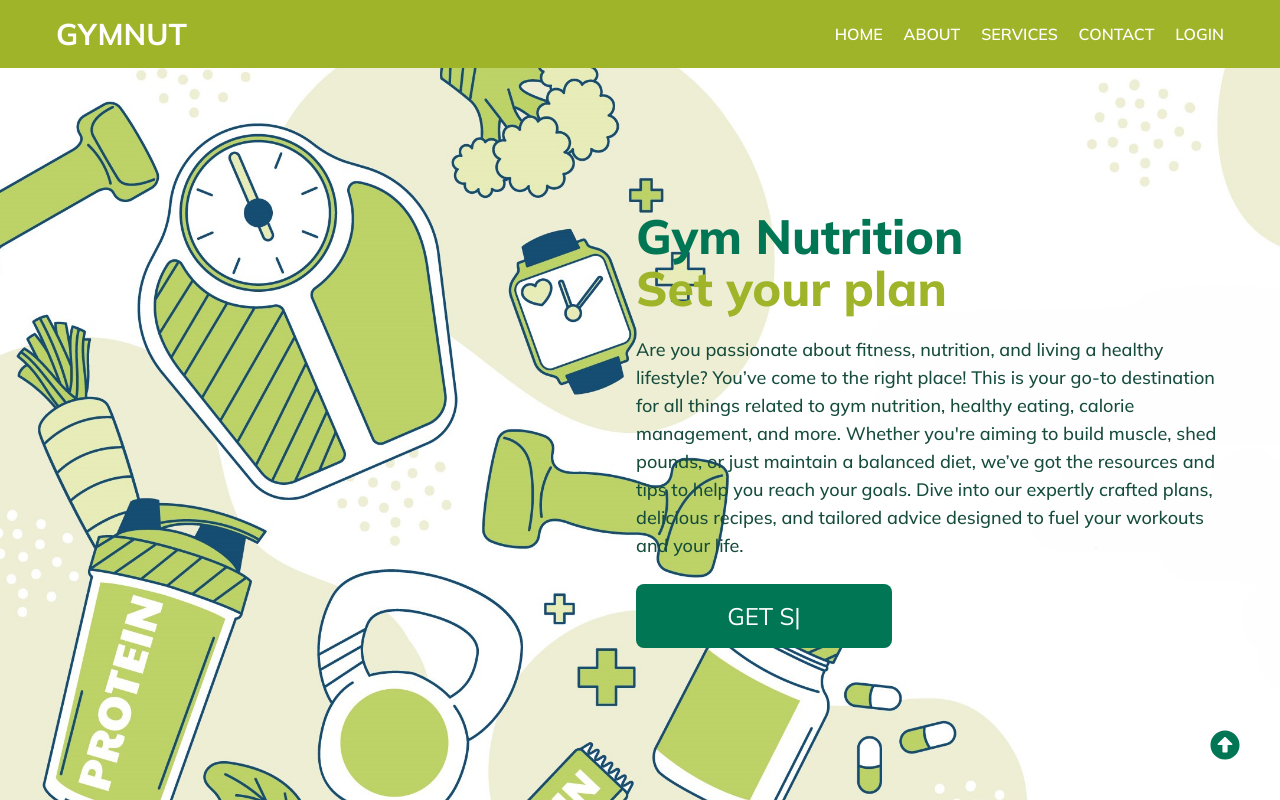
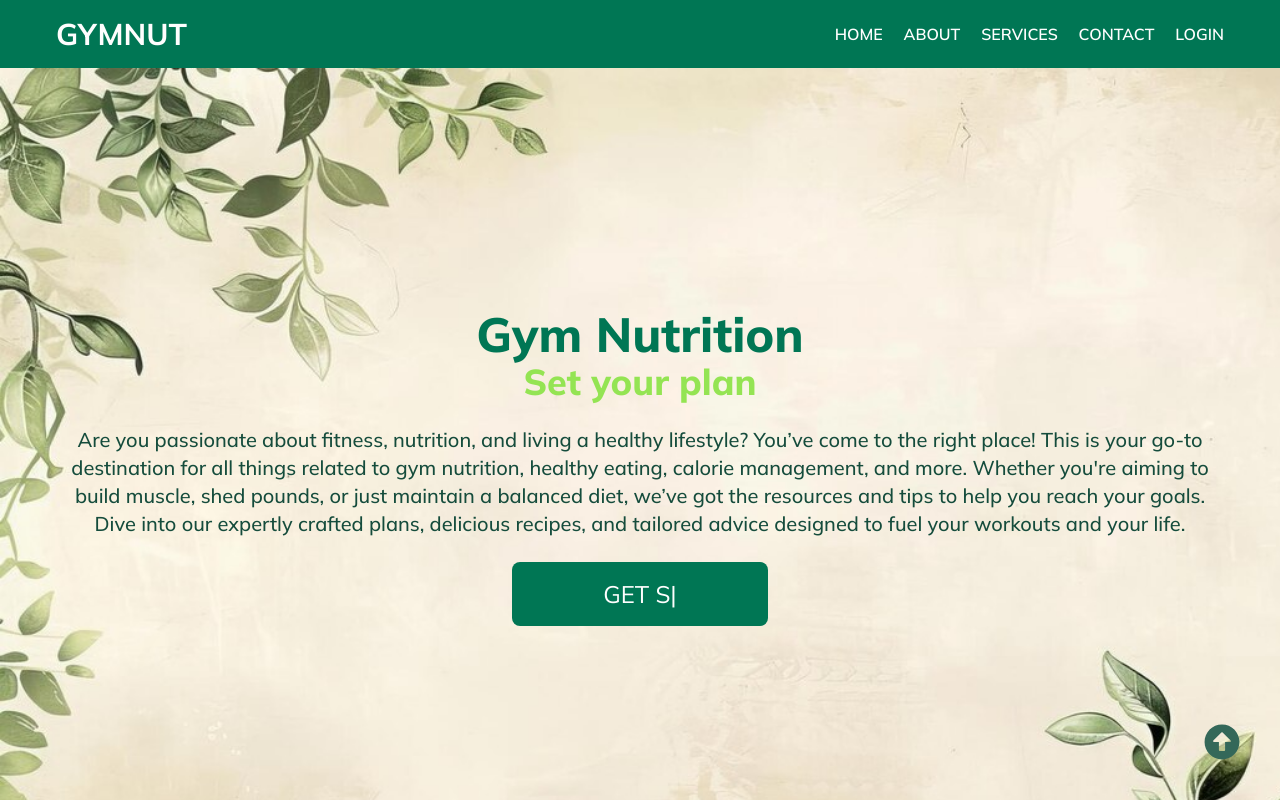
Before and after one commit to amrashraf2001/Gym-Nutrition-Plan, a React (Vite) app in the folder client/: page / in a window 1280 px wide. Built offline with nearby package versions, Linux system fonts and the light colour scheme.

Commit message:
homepage updated

```diff
--- a/client/src/components/About.jsx
+++ b/client/src/components/About.jsx
@@ -1,9 +1,10 @@
 import about1 from '../assets/about1.png'
 import about2 from '../assets/about2.png'
 
+
 const About = () => {
     return (
-        <section className="flex flex-col space-y-10 px-14 pt-14 pb-40" id="About">
+        <section className=" flex flex-col space-y-10 px-14 pt-14 pb-40 " id="About">
             <h2 className="text-5xl font-extrabold text-center">ABOUT US</h2>
             <div>
                 <p className="text-3xl font-medium text-center p-3 transition-all text-green-950  hover:shadow-[#007654] hover:shadow-lg hover:rounded-2xl">Welcome to GYMNUT, your trusted partner in achieving a healthier lifestyle through balanced nutrition and personalized meal planning. We believe that good food is the foundation of a happy, healthy life, and we're here to guide you on your journey to wellness.</p>
--- a/client/src/components/Contact.jsx
+++ b/client/src/components/Contact.jsx
@@ -4,11 +4,11 @@ const Contact = () => {
     <section className="flex-col px-14 py-44 pb-10" id="Contact">
       <h2 className="text-5xl font-extrabold text-center ">CONTACT</h2>
 
-      <form action="#" method="POST" className="mx-auto mt-16 mb-16 max-w-xl p-14 shadow-2xl rounded-2xl shadow-[#007654] hover:shadow-[#007654] bg-[#398650] sm:mt-20 flex-col space-y-10">
-        <div className="sm:col-span-2">
+      <form action="#" method="POST" className="mx-auto mt-16 mb-16 max-w-xl p-14 shadow-2xl rounded-2xl shadow-[#007654] hover:shadow-[#007654] bg-gradient-to-b from-[#398650] to-green-900 sm:mt-20 flex-col space-y-10">
+        <div class="sm:col-span-2">
           <label htmlFor="email" className="block text-2xl font-semibold leading-6 text-green-950 ">Email</label>
           <div className="mt-2.5">
-            <input type="email" name="email" id="email" autoComplete="email" className="block w-full rounded-md border-0 px-3.5 py-2 text-gray-900 shadow-sm ring-1 ring-inset ring-gray-300 placeholder:text-gray-400 focus:ring-2 focus:ring-inset focus:ring-[#007654] sm:text-sm sm:leading-6 " />
+            <input type="email" name="email" id="email" autocomplete="email" className="block w-full rounded-md border-0 px-3.5 py-2 text-gray-900 shadow-sm ring-1 ring-inset ring-gray-300 placeholder:text-gray-400 focus:ring-2 focus:ring-inset focus:ring-[#007654] sm:text-sm sm:leading-6 " />
           </div>
         </div>
 
--- a/client/src/components/Header.jsx
+++ b/client/src/components/Header.jsx
@@ -22,7 +22,7 @@ const Header = () => {
         setIsOpen(!isOpen);
     }
     return (
-        <header className="px-14 sticky top-0 z-[20] mx-auto flex-wrap w-full flex py-4 items-center justify-between text-[#fefefe] bg-[#9fb429]">
+        <header className="px-14 sticky top-0 z-[20] mx-auto flex-wrap w-full flex py-4 items-center justify-between text-[#fefefe] bg-[#007654]">
             <Link to={"/"} className="text-3xl font-bold">GYMNUT</Link>
             <nav className="w-1/3 justify-end flex">
                 <div className="hidden md:flex justify-between w-full">
--- a/client/src/components/Hero.jsx
+++ b/client/src/components/Hero.jsx
@@ -4,13 +4,13 @@ const Hero = () => {
     return (
         <section className="h-full flex relative bg-hero-pattern bg-cover" id="Hero">
 
-            <div className="absolute top-36 right-0 flex flex-col text-left justify-center max-w-[700px] gap-6 px-14">
-                <div className="flex flex-col text-left gap-1">
-                    <h2 className="font-extrabold text-5xl text-[#007654]">Gym Nutrition</h2>
-                    <h2 className="font-extrabold text-5xl text-[#9fb429]">Set your plan</h2>
+            <div className=" flex flex-col text-center items-center justify-center gap-6 px-14">
+                <div className="flex flex-col gap-1">
+                    <h2 className="font-extrabold text-5xl text-center text-[#007654]">Gym Nutrition</h2>
+                    <h2 className="font-extrabold text-4xl text-center text-[#94e453]">Set your plan</h2>
                 </div>
-                <p className="text-lg font-medium text-[#154c3c]">Are you passionate about fitness, nutrition, and living a healthy lifestyle? You’ve come to the right place! This is your go-to destination for all things related to gym nutrition, healthy eating, calorie management, and more. Whether you're aiming to build muscle, shed pounds, or just maintain a balanced diet, we’ve got the resources and tips to help you reach your goals. Dive into our expertly crafted plans, delicious recipes, and tailored advice designed to fuel your workouts and your life.</p>
-                <Link className="px-14 py-4 w-64 bg-[#007654] transition hover:bg-[#105642] text-[#fefefe] rounded-lg text-center items-center text-2xl overflow-hidden animation self-center md:self-start" to={"/register"}></Link>
+                <p className="text-xl font-medium text-[#154c3c]">Are you passionate about fitness, nutrition, and living a healthy lifestyle? You’ve come to the right place! This is your go-to destination for all things related to gym nutrition, healthy eating, calorie management, and more. Whether you're aiming to build muscle, shed pounds, or just maintain a balanced diet, we’ve got the resources and tips to help you reach your goals. Dive into our expertly crafted plans, delicious recipes, and tailored advice designed to fuel your workouts and your life.</p>
+                <Link className="px-14 py-4 w-64 bg-[#007654] transition hover:bg-[#105642] text-[#fefefe] rounded-lg text-center items-center text-2xl overflow-hidden animation self-center" to={"/register"}></Link>
             </div>
         </section>
     )
--- a/client/src/components/Services.jsx
+++ b/client/src/components/Services.jsx
@@ -1,23 +1,23 @@
 
 const Services = () => {
   return (
-    <section className=" flex-col space-y-10 px-14 py-14" id="Services">
+    <section className=" flex-col space-y-10 px-14 py-14 " id="Services">
                 <h2 className="text-5xl font-extrabold text-center">SERVICES</h2>
         <div className="flex max-[768px]:justify-center max-[768px]:gap-8 gap-3 flex-wrap ">
-            <div className="flex-col p-5  bg-lime-200 rounded-2xl shadow-xl shadow-[#007654] space-y-2 transition hover:shadow-[#007654] hover:bg-[#80AF81] hover:text-[#eeeed4]">
+            <div className="flex-col p-5  bg-gradient-to-b from-green-400 to-green-900 rounded-2xl shadow-xl shadow-[#007654] space-y-2 transition hover:text-[#f1f1cc]">
                 <h2 className="text-3xl font-bold text-green-950 hover:text-green-950">Nutrition Plans</h2>
                 <p className="text-xl font-medium w-[300px]">Our customized nutrition plans are tailored to your unique dietary needs, preferences, and lifestyle. After a detailed assessment, we create a plan that aligns with your goals, whether you're aiming for weight loss, muscle gain, improved energy, or overall health</p>
             </div>
-            <div className="flex-col p-5  bg-lime-200 rounded-2xl shadow-xl shadow-[#007654] space-y-2 transition hover:shadow-[#007654] hover:bg-[#80AF81] hover:text-[#eeeed4]">
+            <div className="flex-col p-5  bg-gradient-to-b from-green-400 to-green-900 rounded-2xl shadow-xl shadow-[#007654] space-y-2 transition hover:text-[#f1f1cc]">
                 <h2 className="text-3xl font-bold text-green-950 hover:text-green-950">Meal Planning
                 </h2>
                 <p className="text-xl font-medium w-[300px]">Take the guesswork out of meal preparation with our curated meal plans. Each plan includes easy-to-follow recipes, portion sizes, and grocery lists, ensuring you have everything you need for a week of healthy eating. We offer plans for various dietary preferences, including vegetarian, vegan, gluten-free, and more.</p>
             </div>
-            <div  className="flex-col p-5  bg-lime-200 rounded-2xl shadow-xl shadow-[#007654] space-y-2 transition hover:shadow-[#007654] hover:bg-[#80AF81] hover:text-[#eeeed4]">
+            <div  className="flex-col p-5  bg-gradient-to-b from-green-400 to-green-900 rounded-2xl shadow-xl shadow-[#007654] space-y-2 transition hover:text-[#f1f1cc]">
                 <h2 className="text-3xl font-bold text-green-950 hover:text-green-950">Recipe Library</h2>
                 <p className="text-xl font-medium w-[300px]">Access a vast collection of delicious, nutrient-dense recipes that cater to a wide range of dietary preferences and needs. Our recipe library is constantly updated to provide you with fresh ideas for meals that are both tasty and healthy.</p>
             </div>
-            <div className="flex-col p-5  bg-lime-200 rounded-2xl shadow-xl shadow-[#007654] space-y-2 transition hover:shadow-[#007654] hover:bg-[#80AF81] hover:text-[#eeeed4]">
+            <div className="flex-col p-5  bg-gradient-to-b from-green-400 to-green-900 rounded-2xl shadow-xl shadow-[#007654] space-y-2 transition hover:text-[#f1f1cc]">
                 <h2 className="text-3xl font-bold text-green-950 hover:text-green-950">Healthy Programs</h2>
                 <p className="text-xl font-medium w-[300px]">We offer specialized programs to support various health conditions and goals, such as diabetes management, heart health, digestive wellness, and sports nutrition. These programs include targeted meal plans, educational resources, and ongoing support.</p>
             </div>
--- a/client/src/pages/Home/Home.jsx
+++ b/client/src/pages/Home/Home.jsx
@@ -8,7 +8,7 @@ import { FaArrowAltCircleUp } from "react-icons/fa";
 const Home = () => {
     return (
         <>
-        <a href="#Hero" className="absolute right-10 bottom-10 text-3xl z-50 transition hover:-translate-y-2 text-[#007654] rounded-full "><FaArrowAltCircleUp /></a>
+        <a href="#Hero" className="absolute right-10 bottom-10 text-4xl z-50 transition hover:-translate-y-2 text-[#346859] rounded-full "><FaArrowAltCircleUp /></a>
         <Hero/>
         <About/>
         <Services/>
--- a/client/src/pages/Layout/Layout.jsx
+++ b/client/src/pages/Layout/Layout.jsx
@@ -6,7 +6,7 @@ import "./Layout.css"
 const Layout = () => {
     return (
         <div className="overflow-x-hidden flex flex-col justify-between h-screen ">
-            <div className="fixed top-0 -z-10 h-full w-full bg-[#eeeed4]">
+            <div className="fixed top-0 -z-10 h-full w-full bg-[#ebddc3]">
             </div>
             <Header />
             <main className="container mx-auto h-full">
--- a/client/tailwind.config.js
+++ b/client/tailwind.config.js
@@ -4,9 +4,10 @@ export default {
   theme: {
     extend: {
       backgroundImage: {
-        "hero-pattern": "url('src/assets/background.jpg')",
+        "hero-pattern": "url('src/assets/test2.jpg')",
       },
     },
-  },
+    },
+
   plugins: [],
 };
```
Also changed, not shown: 1 other file (tests, documents, lock files or other folders).
